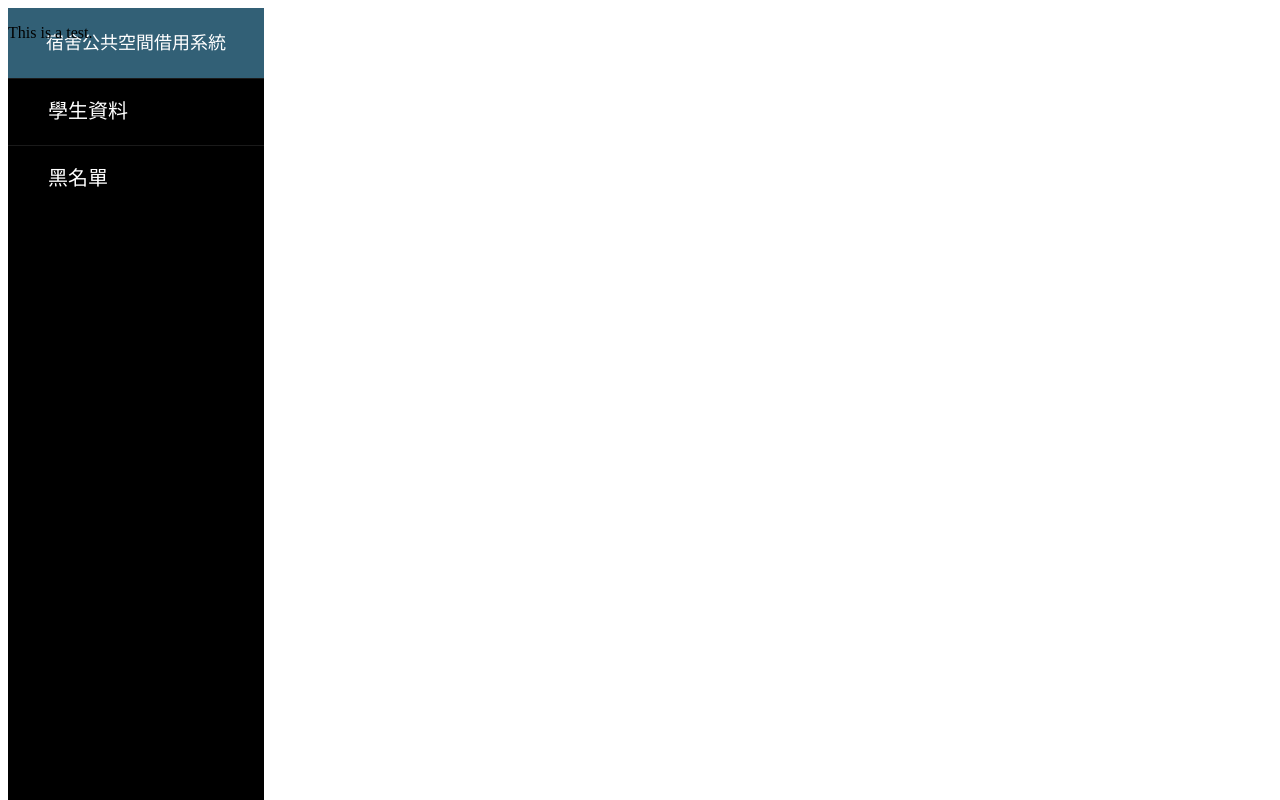
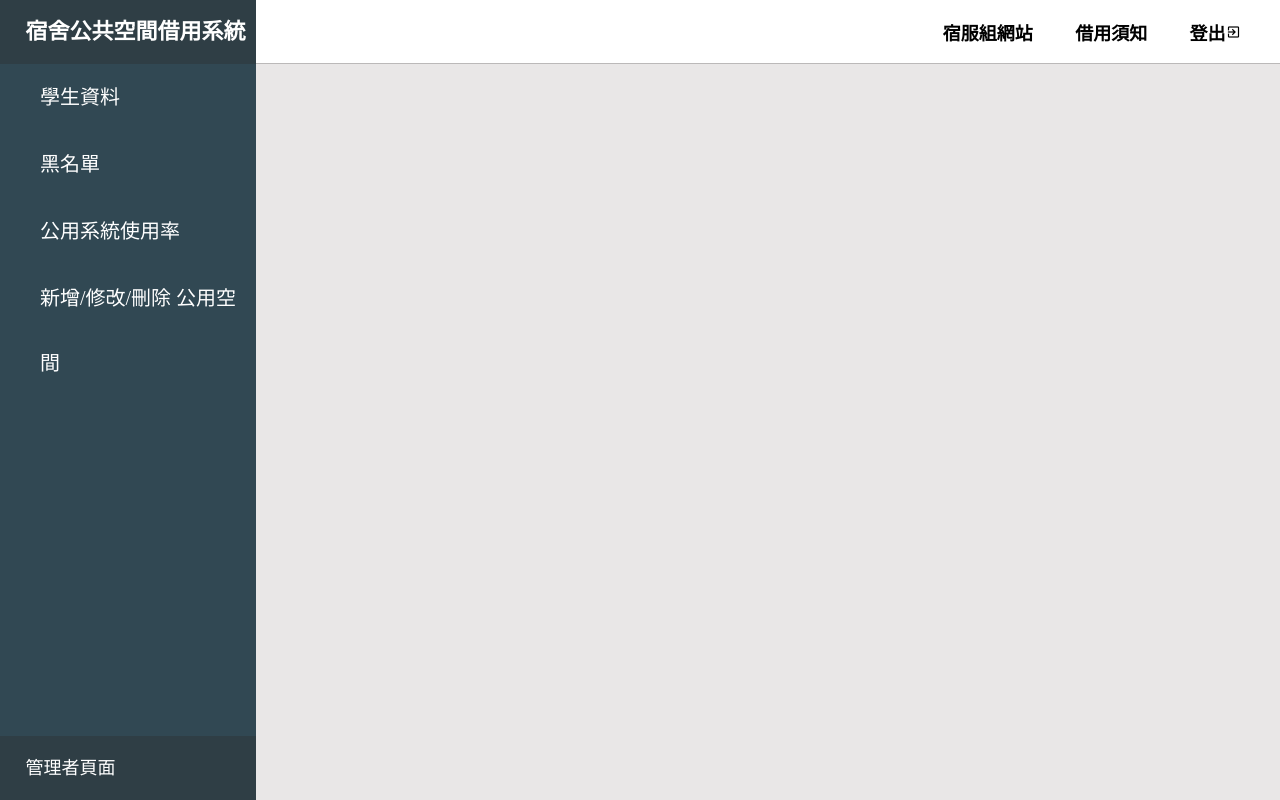
Before and after one commit to Public-space-borrow/public-space-borrow, a Django app: page /AdminModel in a window 1280 px wide. Run offline with Django 5.2, Linux system fonts and the light colour scheme; some libraries are stand-ins or nearby versions.

Commit message:
管理者頁面新增nav bar

```diff
--- /dev/null
+++ b/space_borrow/administrator/static/css/admin.css
@@ -0,0 +1,146 @@
+body {
+    margin: 0;
+}
+
+html {
+    height: 100%;
+    background: rgb(233 231 231);
+}
+
+/* #bar {
+    display: flex;
+} */
+
+
+.sidebar {
+    position: fixed;
+    float: left;
+    width: 20%;
+    height: 100%;
+    background: #314853; /*#063146*/
+    /* z-index: 2; */
+/* transition: all .5s ease; */
+}
+.sidebar header{
+    font-size: 22px;
+    color: white;
+    line-height: 8vh;
+    /* text-align: center; */
+    background: #2f3e45;
+    user-select: none;
+    padding-left: 2vw;
+    font-weight: bold;
+}
+
+.bar_header {
+    text-decoration: none;
+
+}
+
+.sidebar ul li{
+    color: white;
+}
+.sidebar ul a{
+    text-decoration: none;
+    display: block;
+    height: 100%;
+    width: 100%;
+    line-height: 65px;
+    font-size: 20px;
+    color: white;
+    padding-left: 40px;
+    box-sizing: border-box;
+    border-bottom: 1px solid #314853;
+    border-top: 1px solid #314853;
+    transition: .4s;
+}
+/* .sidebar li a {
+    display: flex;
+    height: 100%;
+    width: 100%;
+    border-radius: 12px;
+    align-items: center;
+    text-decoration: none;
+    transition: all 0.4s ease;
+    background: #11101d;
+} */
+ul li:hover a{
+    /* margin: 1vw;  */
+    background-color: rgba(255, 255, 255);
+    color: black;
+}
+.sidebar li {
+    position: relative;
+    /* margin: 8px 0; */
+    list-style: none;
+}
+.sidebar ul {
+    padding: 0;
+    margin: 0;
+}
+
+.sidebar footer {
+    bottom: 0;
+    position: fixed;
+    font-size: 18px;
+    /* padding-left: 2vw; */
+    background: #2f3e45;
+    line-height: 8vh;
+    width: 20%;
+}
+
+.bar_footer {
+    color: white;
+    padding-left: 2vw;
+    text-decoration: none;
+}
+
+nav {
+    background-color: white;
+    position: fixed;
+    width: 80%;
+    left: 20%;
+    height: 8vh;
+}
+
+nav li{
+    color: black;
+}
+
+.navbar {
+    display: flex;
+    width: 100%;
+    justify-content: flex-end;
+    align-items: center;
+    border-bottom: #bbb9b9 solid 0.3px;
+}
+
+.navbar ul {
+    list-style-type: none;
+    margin: 0;
+    padding: 0;
+}
+
+.navbar li {
+    display: inline;
+    margin-right: 3vw;
+}
+
+.navbar a {
+    text-decoration: none;
+    color: #000000;
+    font-weight: bold;
+    font-size: large;
+}
+
+.topbar {
+    display: flex;
+    height: 100%;
+}
+
+
+/* icon */
+.material-symbols-outlined {
+    font-size: 16px !important;
+    line-height: 0 !important;
+}
--- a/space_borrow/administrator/templates/AdminModel.html
+++ b/space_borrow/administrator/templates/AdminModel.html
@@ -13,85 +13,17 @@
         <link rel="icon" type="image/x-icon" href="assets/favicon.ico" />
         <!-- Bootstrap i cons-->
         <link href="https://cdn.jsdelivr.net/npm/bootstrap-icons@1.5.0/font/bootstrap-icons.css" rel="stylesheet" />
-        <!-- <link href = '{% static "css/black_list.css" %}' rel="stylesheet"> -->
+        <link href = '{% static "css/admin.css" %}' rel="stylesheet">
         <!--Jquery core import-->
         <script src="https://code.jquery.com/jquery-3.6.0.min.js"></script>
         <script src="https://code.jquery.com/ui/1.12.1/jquery-ui.min.js"></script>
+        <!-- goole font -->
+        <link rel="stylesheet" href="https://fonts.googleapis.com/css2?family=Material+Symbols+Outlined:opsz,wght,FILL,GRAD@24,400,0,0" />
     </head>
-
-    <style>
-        .sidebar {
-            position: fixed;
-            /* left: -250px; */
-            width: 20%;
-            height: 100%;
-            background: #000000; /*#063146*/
-        /* transition: all .5s ease; */
-        }
-        .sidebar header{
-            font-size: 18px;
-            color: white;
-            line-height: 70px;
-            text-align: center;
-            background: #326076; /*607D8B*/
-            user-select: none;
-        }
-
-        .bar_header {
-            text-decoration: none;
-
-        }
-
-        .sidebar ul li{
-            color: white;
-        }
-        .sidebar ul a{
-            text-decoration: none;
-            display: block;
-            height: 100%;
-            width: 100%;
-            line-height: 65px;
-            font-size: 20px;
-            color: white;
-            padding-left: 40px;
-            box-sizing: border-box;
-            border-bottom: 1px solid black;
-            border-top: 1px solid rgba(255,255,255,.1);
-            transition: .4s;
-        }
-        /* .sidebar li a {
-            display: flex;
-            height: 100%;
-            width: 100%;
-            border-radius: 12px;
-            align-items: center;
-            text-decoration: none;
-            transition: all 0.4s ease;
-            background: #11101d;
-        } */
-        ul li:hover a{
-            /* margin: 1vw;  */
-            background-color: rgba(255, 255, 255);
-            color: black;
-        }
-        .sidebar li {
-            position: relative;
-            /* margin: 8px 0; */
-            list-style: none;
-        }
-        .sidebar ul {
-            padding: 0;
-            margin: 0;
-        }
-
-        .topbar {
-            position: fixed;
-        }
-
-    </style>
 
     <body>
 
+        <div id = "bar">
             <div class="sidebar">
                 <a href="{% url 'home'%}" class="bar_header">
                     <header>
@@ -104,13 +36,32 @@
                 <ul>
                     <li><a href="{% url 'black_print'%}">黑名單</a></li>
                 </ul>
+                <ul>
+                    <li><a href="{% url 'black_print'%}">公用系統使用率</a></li>
+                </ul>
+                <ul>
+                    <li><a href="{% url 'black_print'%}">新增/修改/刪除 公用空間</a></li>
+                </ul>
+                <footer>
+                    <a href="{% url 'AdminModel'%}" class="bar_footer">管理者頁面</a>
+                </footer>
             </div>
 
+
+            <nav>
                 <div class="topbar">
-            <p>This is a test.</p>
+                    <div class="navbar">
+                        <ul class="navbar-nav ms-auto mb-2 mb-lg-0">
+                            <li class="nav-item"><a class="nav-link" href="https://housing-osa.nsysu.edu.tw/">宿服組網站</a></li>
+                            <li class="nav-item"><a class="nav-link" href="https://housing-osa.nsysu.edu.tw/p/412-1092-18050.php?Lang=zh-tw">借用須知</a></li>
+                            <li class="nav-item"><a class="nav-link mode_change" id="logout" style="cursor:pointer">登出<span class="material-symbols-outlined">exit_to_app</span></a></li>
+                        </ul>
+                    </div>
+                </div>
+            </nav>
         </div>
 
-        <!-- {% include "footer.html" %} -->
+
     </body>
 
     <script>
```
Also changed, not shown: space_borrow/administrator/static/css/black_list.css (+8 -0 lines), space_borrow/administrator/templates/blacklist.html (+7 -1 lines). Lines whose indentation alone changed are shown as unchanged.
